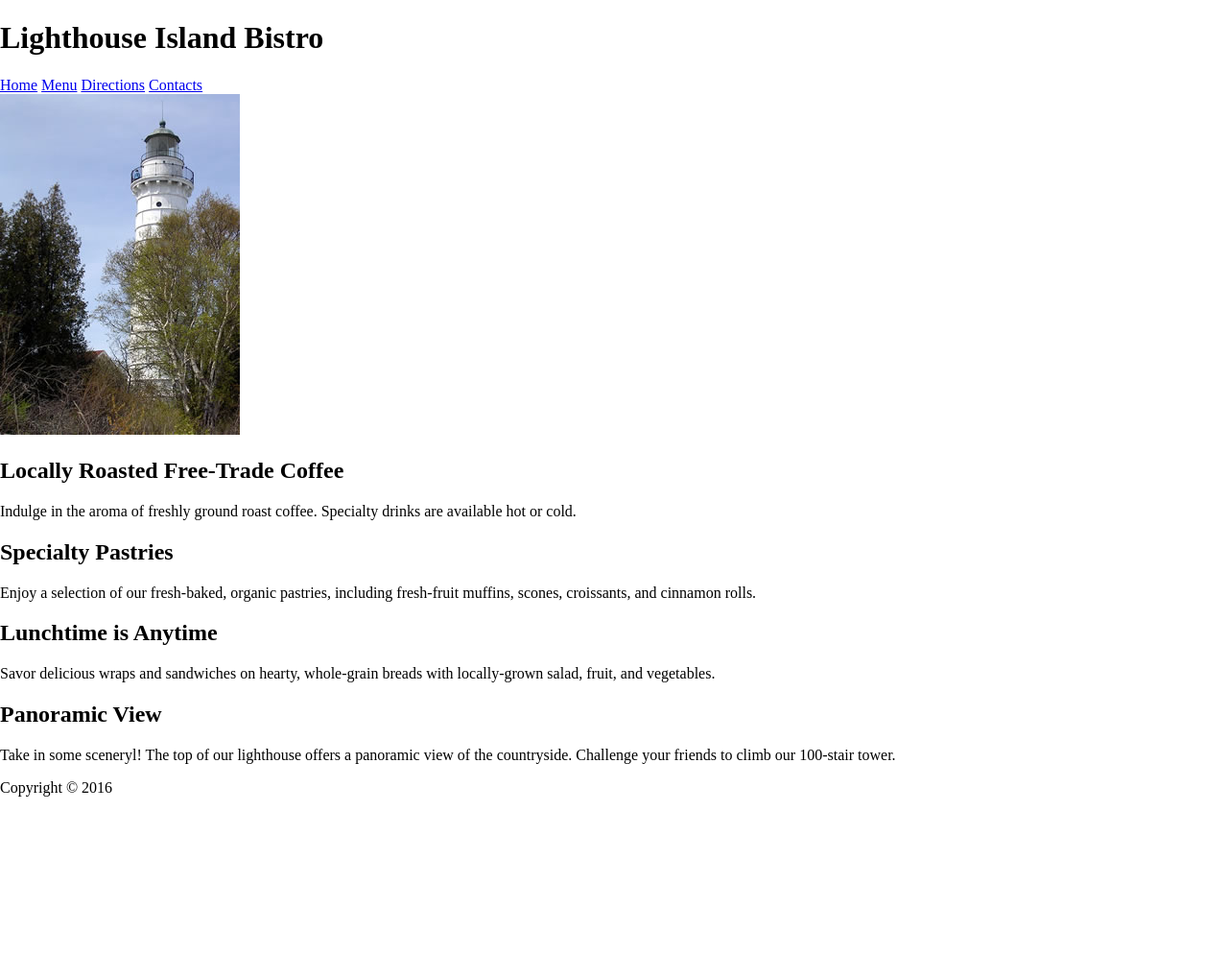
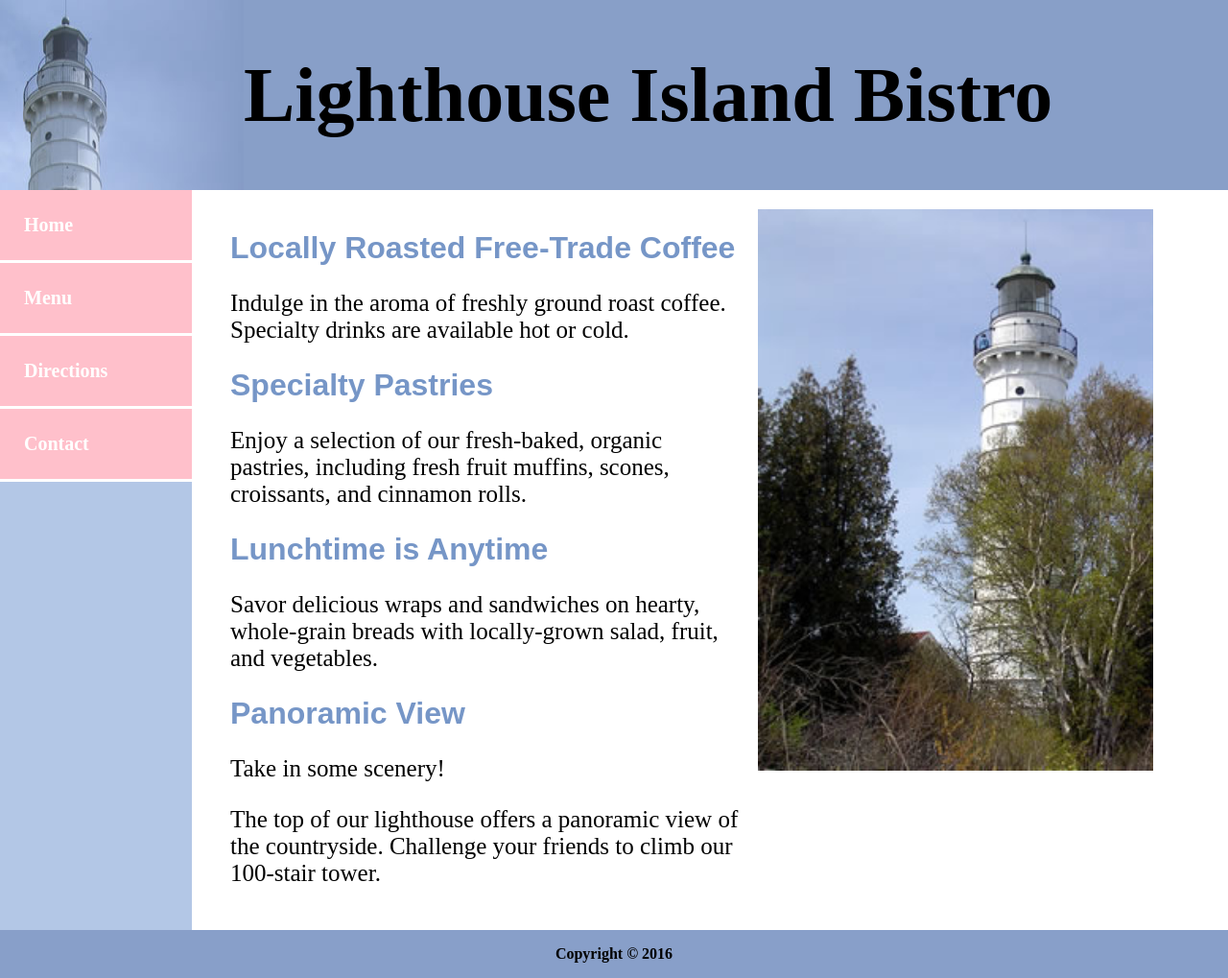
Before and after one commit to KienNguyen-2006/Lab6, a plain HTML site: page index.html in a window 1280 px wide. Shown: the whole page at 96% size. Before the commit the page ends 846 px from the top, so only its background shows below. Drawn offline with Linux system fonts and the light colour scheme.

Commit message:
Update index.html

```diff
--- a/index.html
+++ b/index.html
@@ -3,68 +3,47 @@
 <head>
     <meta charset="UTF-8">
     <meta name="viewport" content="width=device-width, initial-scale=1.0">
-
+    <title>Document</title>
     <link rel="stylesheet" href="css/style.css">
-    <title>Lighthouse Island Bistro</title>
 </head>
 <body>
-    <div id="wrapper">
-        <header>
-        <h1>Lighthouse Island Bistro</h1>
-    </div>
-</header>
-        <nav >
-                <a href="#">Home</a>
-                <a href="#">Menu</a>
-                <a href="#">Directions</a>
-                <a href="#">Contacts</a>
-
-        </nav>
-
-        <main >
-            <div>
-                <img src="images/lighthouseisland.jpg" width="250" heigh="355" id="floatright" alt="Lighthouse">
+    <div class="container">
+        <div class="header">
+            <div class="header-content">
+                <img src="images/lighthouselogo.jpg" alt="Lighthouse Island Bistro Logo" class="logo">
+                <h1 class="title">Lighthouse Island Bistro</h1>
             </div>
-            <section>
-                <h2>Locally Roasted Free-Trade Coffee</h2>
-                <p>
-                    Indulge in the aroma of freshly ground roast coffee.
-                    Specialty drinks are available hot or cold.
-                </p>
-            </section>
-
-            <section>
-                <h2>Specialty Pastries</h2>
-                <p>
-                    Enjoy a selection of our fresh-baked, organic
-                    pastries, including fresh-fruit muffins, scones,
-                    croissants, and cinnamon rolls.
-                </p>
-            </section>
-
-
-            <section>
-                <h2>Lunchtime is Anytime</h2>
-                <p>
-                    Savor delicious wraps and sandwiches on hearty,
-                    whole-grain breads with locally-grown salad,
-                    fruit, and vegetables.
-                </p>
-            </section>
-
-
-            <section>
-                <h2>Panoramic View</h2>
-                <p>
-                    Take in some sceneryl! The top of our lighthouse
-                    offers a panoramic view of the countryside.
-                    Challenge your friends to climb our 100-stair
-                    tower.
-                </p>
-            </section>
-        </main>
-        <footer>
-            <p>Copyright © 2016</p>
+        </div>
+        <div class="content">
+            <aside class="aside">
+                <nav>
+                    <ul>
+                        <li>Home</li>
+                        <li>Menu</li>
+                        <li>Directions</li>
+                        <li>Contact</li>
+                    </ul>
+                </nav>
+            </aside>
+            <main class="main">
+                <div class="descriptions">
+                    <h1>Locally Roasted Free-Trade Coffee</h1>
+                    <p>Indulge in the aroma of freshly ground roast coffee. Specialty drinks are available hot or cold.</p>
+                    <h1>Specialty Pastries</h1>
+                    <p>Enjoy a selection of our fresh-baked, organic pastries, including fresh fruit muffins, scones, croissants, and cinnamon rolls.</p>
+                    <h1 class="hide">Lunchtime is Anytime</h1>
+                    <p class="hide">Savor delicious wraps and sandwiches on hearty, whole-grain breads with locally-grown salad, fruit, and vegetables.</p>
+                    <h1 class="hide">Panoramic View</h1>
+                    <p class="hide">Take in some scenery!</p>
+                    <p class = "hide">The top of our lighthouse offers a panoramic view of the countryside. Challenge your friends to climb our 100-stair tower.</p>
+                </div>
+                <div class="image-container">
+                    <img src="images/lighthouseisland.jpg">
+                </div>
+            </main>
+        </div>
+        <footer class="footer">
+            <p class="hide"><strong>Copyright &copy; 2016</strong></p>
         </footer>
     </div>
 </body>
```
